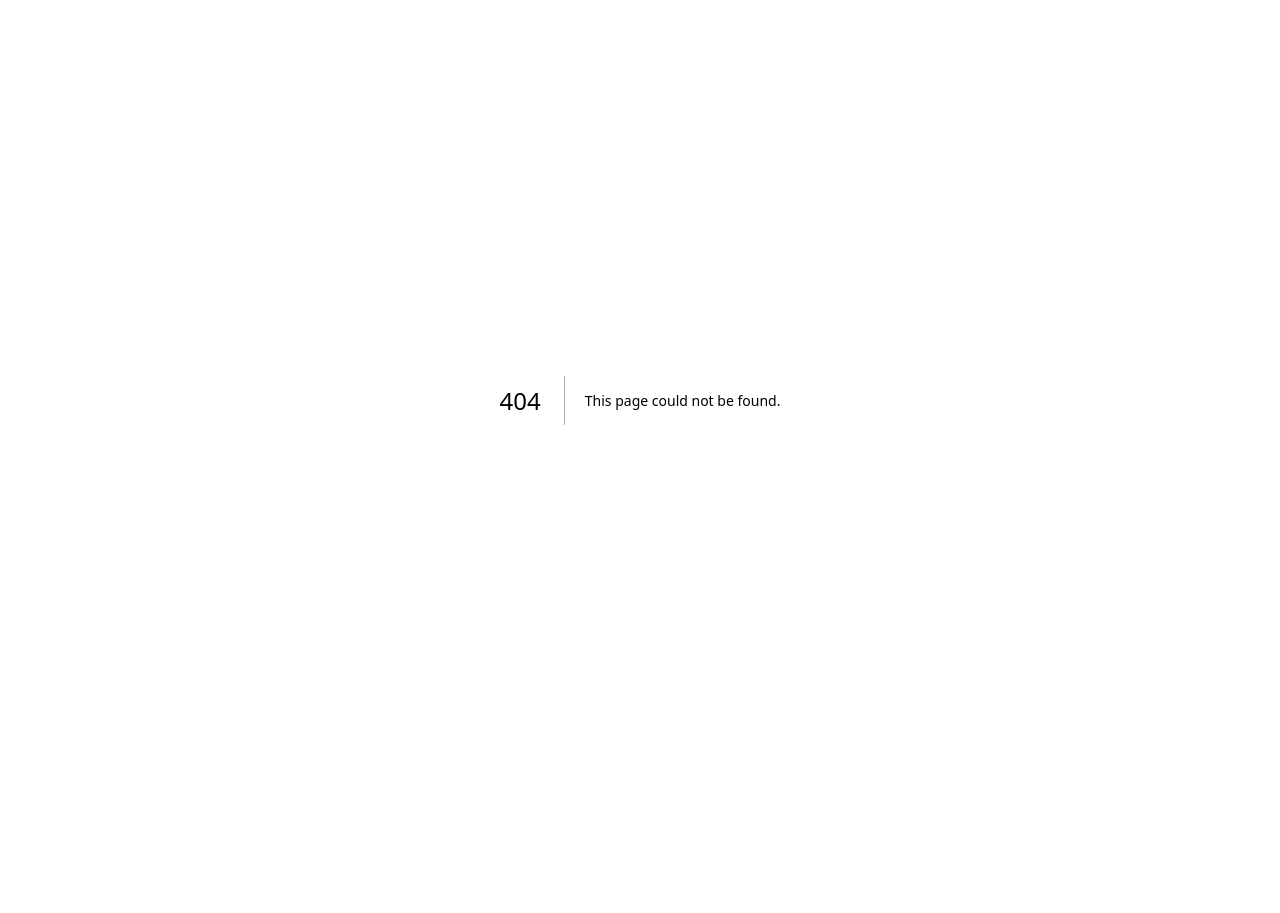
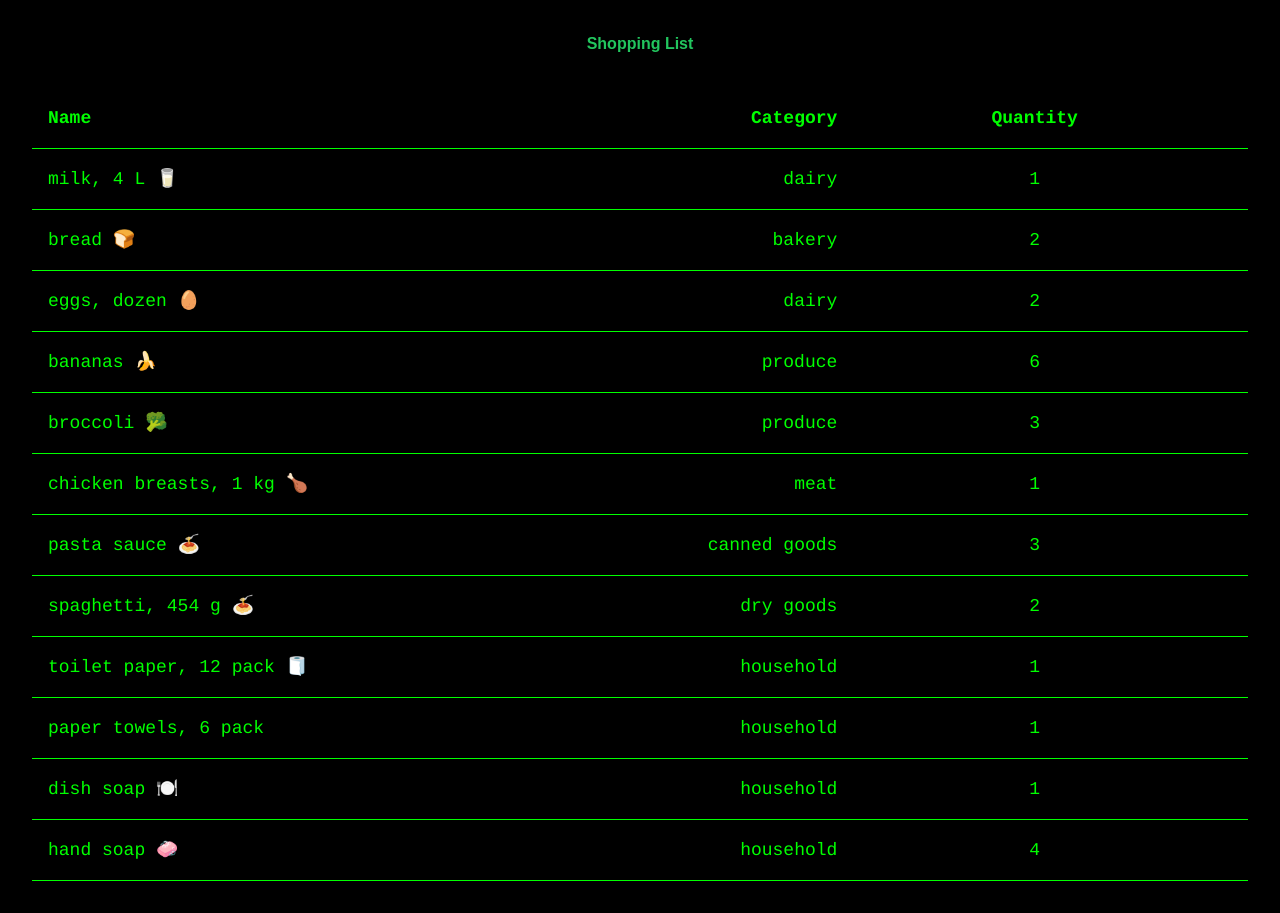
Before and after one commit to HamaJjigae/cprg306-assignments, a Next.js app: page /week-3 in a window 1280 px wide. Before the commit this address had no page. Before the commit the page ends 800 px from the top, so only its background shows below. Built offline with nearby package versions, Linux system fonts and the light colour scheme.

Commit message:
week-3 commit

```diff
--- a/app/layout.js
+++ b/app/layout.js
@@ -13,7 +13,7 @@ const geistMono = localFont({
 });
 
 export const metadata = {
-  title: "Create Next App",
+  title: "Shopping List",
   description: "Generated by create next app",
 };
 
--- a/app/page.js
+++ b/app/page.js
@@ -6,6 +6,7 @@ export default function Page()
       <main>
         <h1>CPRG 306: Web Development 2 - Assignments</h1>
         <Link href="/week-2">Week 2 Page</Link>
+        <Link href="/week-3">Week 3 Page</Link>
       </main>
     );
   }
--- /dev/null
+++ b/app/week-3/item-list.js
@@ -0,0 +1,42 @@
+import React from 'react';
+import Item from './item.js';
+
+const ItemList = () =>
+  {
+    const items =
+      [
+        { name: "milk, 4 L 🥛", quantity: 1, category: "dairy" },
+        { name: "bread 🍞", quantity: 2, category: "bakery" },
+        { name: "eggs, dozen 🥚", quantity: 2, category: "dairy" },
+        { name: "bananas 🍌", quantity: 6, category: "produce" },
+        { name: "broccoli 🥦", quantity: 3, category: "produce" },
+        { name: "chicken breasts, 1 kg 🍗", quantity: 1, category: "meat" },
+        { name: "pasta sauce 🍝", quantity: 3, category: "canned goods" },
+        { name: "spaghetti, 454 g 🍝", quantity: 2, category: "dry goods" },
+        { name: "toilet paper, 12 pack 🧻", quantity: 1, category: "household" },
+        { name: "paper towels, 6 pack", quantity: 1, category: "household" },
+        { name: "dish soap 🍽️", quantity: 1, category: "household" },
+        { name: "hand soap 🧼", quantity: 4, category: "household" },
+      ];
+  return (
+    <div>
+      <div className="flex justify-between p-4 border-b text-lg font-bold"
+           style={{ backgroundColor: '#000000', color: '#00FF00', borderColor: '#00FF00', fontFamily: 'Courier, monospace' }}>
+        <h2 className="flex-1">Name</h2>
+        <h2 className="flex-1 text-right">Category</h2>
+        <h2 className="flex-1 text-center">Quantity</h2>
+      </div>
+
+      {items.map((item, index) => (
+        <Item
+          key={index}
+          name={item.name}
+          quantity={item.quantity}
+          category={item.category}
+        />
+      ))}
+    </div>
+  );
+};
+
+export default ItemList;
--- /dev/null
+++ b/app/week-3/item.js
@@ -0,0 +1,20 @@
+import React from 'react';
+
+const Item = ({ name, quantity, category }) =>
+  {
+    return (
+      <li className="flex justify-between items-center p-4 border-b text-lg"
+        style={{
+          backgroundColor: '#000000',
+          color: '#00FF00',
+          borderColor: '#00FF00',
+          fontFamily: 'Courier, monospace',
+        }}>
+      <span className="flex-1">{name}</span>
+      <span className="flex-1 text-right">{category}</span>
+      <span className="flex-1 text-center">{quantity}</span>
+      </li>
+    );
+  };
+
+export default Item;
--- /dev/null
+++ b/app/week-3/page.js
@@ -0,0 +1,14 @@
+import React from 'react';
+import ItemList from './item-list.js';
+
+const Page = () =>
+  {
+    return (
+      <main className="min-h-screen bg-black text-green-500 p-8">
+        <h1 className="text-3x1 font-bold mb-8 text-center">Shopping List</h1>
+        <ItemList />
+      </main>
+    );
+  };
+
+export default Page;
```
